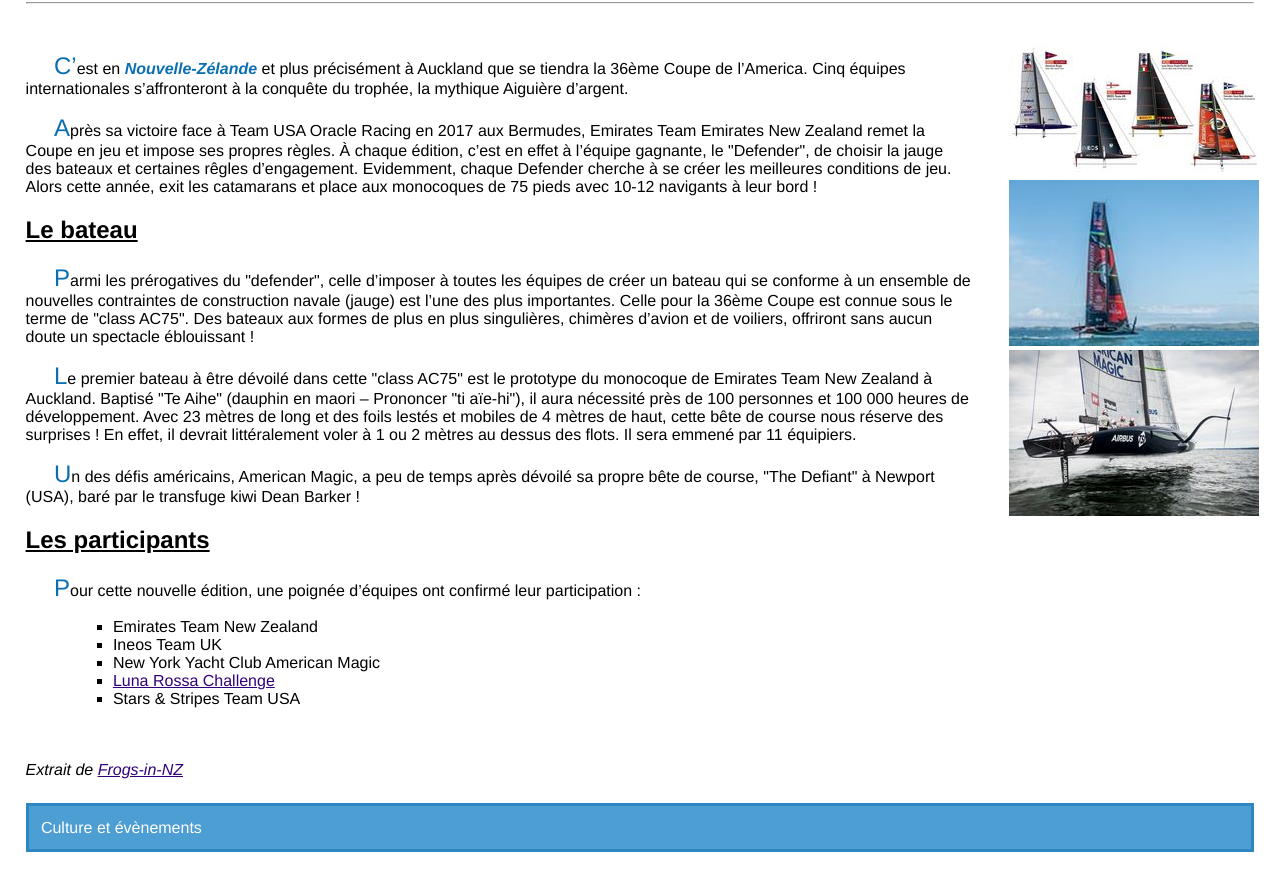
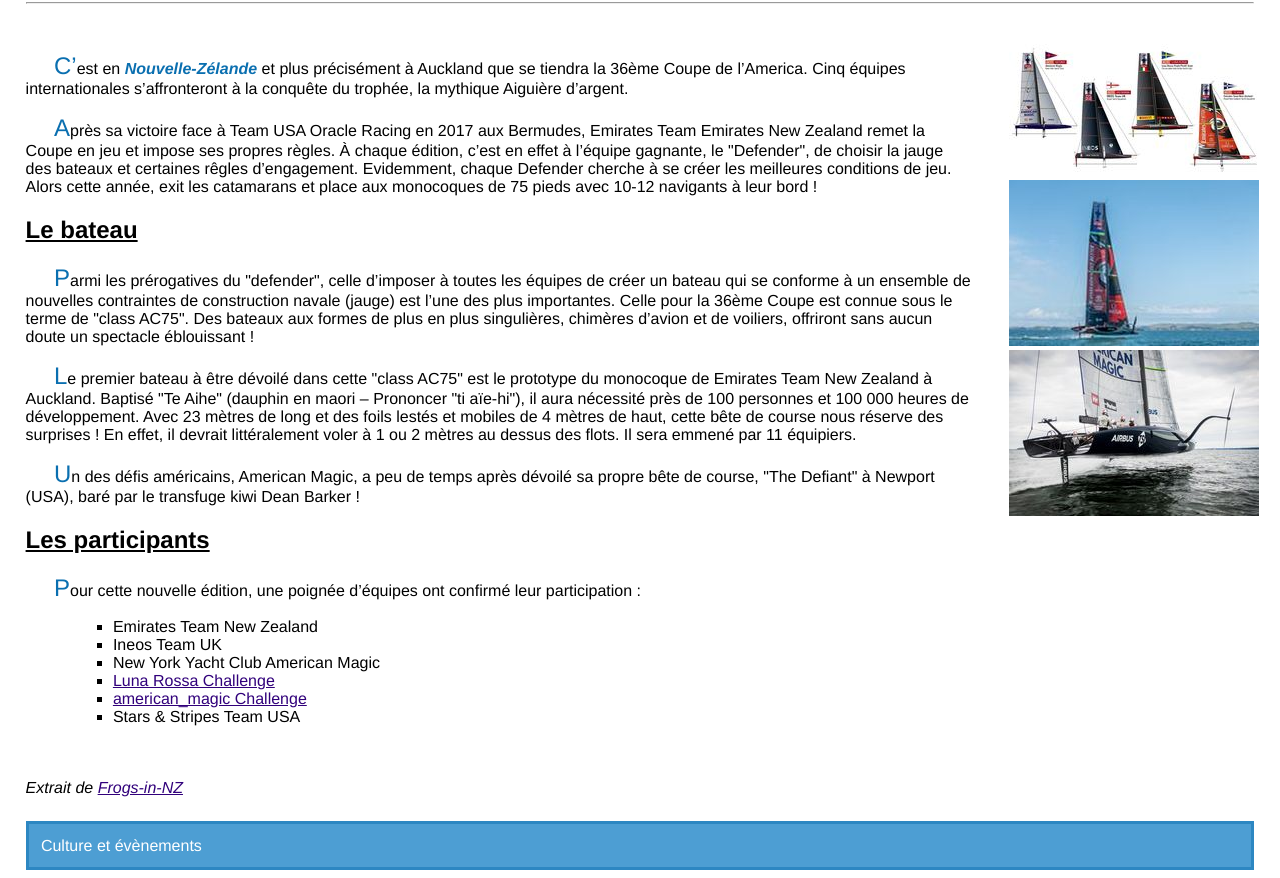
Before and after one commit to elsahgithub/ACwebProjet, a plain HTML site: page index.html in a window 1280 px wide. Shown: the part 115-993 px from the top of the page. Drawn offline with Linux system fonts and the light colour scheme.

Commit message:
Ajout hyperlien vers American Magic

```diff
--- a/index.html
+++ b/index.html
@@ -47,6 +47,7 @@
 		<li> Ineos Team UK </li>
 		<li> New York Yacht Club American Magic </li>
 		<li> <a href="./challenger/luna_rossa.html" title="Accès sécurisé au challenger Luna Rossa"> Luna Rossa Challenge </a></li>
+		<li> <a href="./challenger/american_magic.html" title="Accès sécurisé au challenger american_magic"> american_magic Challenge </a></li>
 		<li> Stars & Stripes Team USA </li>
 	</ul>
   </section>
```
